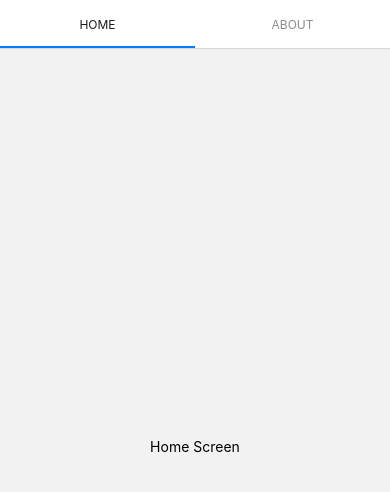
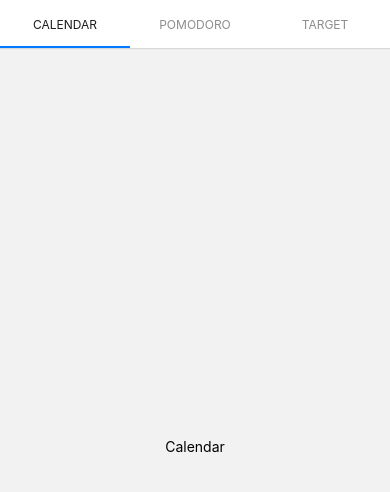
Before and after one commit to bekzatbaubek/calentarget, a React Native app: screen / in a window 390 px wide. Shown: the top 492 px of the page. Built offline with nearby package versions, Linux system fonts and the light colour scheme.

Commit message:
exploring the customization

```diff
--- a/src/components/HomeScreen.js
+++ b/src/components/Calendar.js
@@ -2,10 +2,10 @@ import React from 'react';
 import { Text, Button  } from 'react-native';
 import { SafeAreaView } from 'react-native-safe-area-context';
 
-export default function HomeScreen() {
+export default function Calendar() {
   return (
     <SafeAreaView  style={{ flex: 1, alignItems: 'center', justifyContent: 'center' }}>
-      <Text>Home Screen</Text>
+      <Text>Calendar</Text>
     </SafeAreaView >
   );
 }
--- /dev/null
+++ b/src/components/Pomodoro.js
@@ -0,0 +1,11 @@
+import React from 'react';
+import { Text } from 'react-native';
+import { SafeAreaView } from 'react-native-safe-area-context';
+
+export default function Pomodoro() {
+  return (
+    <SafeAreaView  style={{ flex: 1, alignItems: 'center', justifyContent: 'center' }}>
+      <Text>Pomodoro Screen</Text>
+    </SafeAreaView >
+  );
+}
--- a/src/components/Tabs.js
+++ b/src/components/Tabs.js
@@ -2,8 +2,9 @@ import React from 'react';
 import { createMaterialTopTabNavigator } from '@react-navigation/material-top-tabs';
 import { useSafeAreaInsets  } from 'react-native-safe-area-context';
 
-import AboutScreen from './AboutScreen'
-import HomeScreen from './HomeScreen'
+import PomodoroScreen from './Pomodoro'
+import CalendarScreen from './Calendar'
+import TargetScreen from './Target'
 
 const Tab = createMaterialTopTabNavigator();
 
@@ -16,8 +17,9 @@ export default function Tabs() {
       tabBarLabelStyle: { fontSize: 12 },
       tabBarStyle: { marginTop: insets.top },
     }}>
-      <Tab.Screen name="Home" component={HomeScreen} />
-      <Tab.Screen name="About" component={AboutScreen} />
+      <Tab.Screen name="Calendar" component={CalendarScreen} />
+      <Tab.Screen name="Pomodoro" component={PomodoroScreen} />
+      <Tab.Screen name="Target" component={TargetScreen} />
     </Tab.Navigator>
   );
 }
--- a/src/components/AboutScreen.js
+++ b/src/components/Target.js
@@ -2,10 +2,10 @@ import React from 'react';
 import { Text } from 'react-native';
 import { SafeAreaView } from 'react-native-safe-area-context';
 
-export default function AboutScreen() {
+export default function Target() {
   return (
     <SafeAreaView  style={{ flex: 1, alignItems: 'center', justifyContent: 'center' }}>
-      <Text>About Screen</Text>
+      <Text>Target Screen</Text>
     </SafeAreaView >
   );
 }
```
Also changed, not shown: 1 other file (tests, documents, lock files or other folders).
